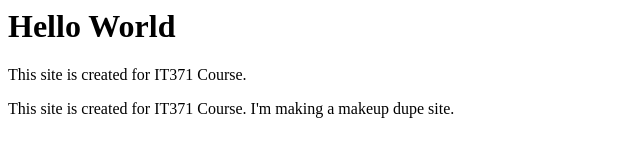
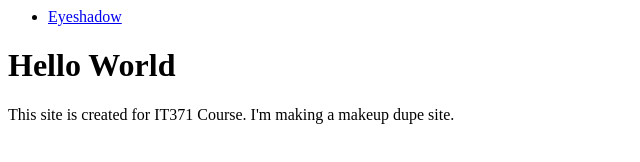
Before and after one commit to SusieR-IT371/newattempt.github.io, a plain HTML site: page index.html in a window 1280 px wide. Shown: the whole page, without its empty margins (0-640 px from the left). Drawn offline with Linux system fonts and the light colour scheme.

Commit message:
Update index.html

```diff
--- a/index.html
+++ b/index.html
@@ -1,7 +1,14 @@
 <html>
 <body>
+  <header>
+    <nav>
+      <ul>
+        <li><a href="Eyeshadow.html">Eyeshadow</a></li>
+
+      </ul>
+    </nav>
+  </header>
 <h1>Hello World</h1>
-<p>This site is created for IT371 Course.</p>
 <p>This site is created for IT371 Course. I'm making a makeup dupe site.</p>
 </body>
 </html>
```
